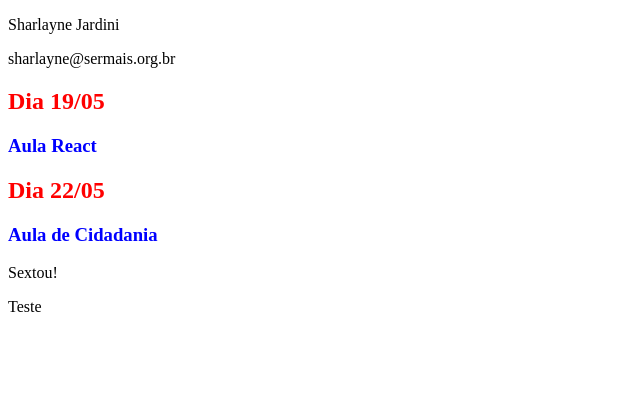
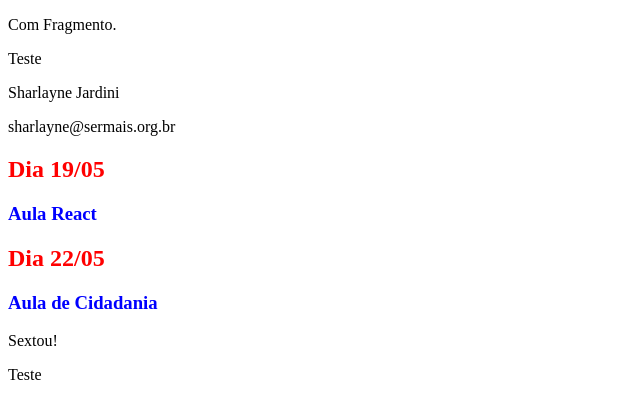
Before and after one commit to shajardini/ReactMGSP, a React (Create React App) app: page / in a window 1280 px wide. Shown: the top 418 px of the page, without its empty margins (0-640 px from the left). Built offline with nearby package versions, Linux system fonts and the light colour scheme.

Commit message:
atualização

```diff
--- a/src/App.jsx
+++ b/src/App.jsx
@@ -2,6 +2,7 @@ import React from "react";
 import Primeiro from "./components/primeiro";
 import ComParametro from "./components/comparametro";
 import DadosPessoais from "./components/dadospessoais";
+import Fragmento from "./components/fragmento";
 
 function App() {
 
@@ -10,6 +11,7 @@ function App() {
     return (
 
         <div>
+            <Fragmento/>
             <DadosPessoais/>
             <ComParametro titulo="Dia 19/05" subtitulo="Aula React"/>
             <ComParametro titulo="Dia 22/05" subtitulo="Aula de Cidadania"/>
--- /dev/null
+++ b/src/components/fragmento/index.jsx
@@ -0,0 +1,13 @@
+import React from 'react'
+
+function Fragmento() {
+    return (
+        <>
+            <p>Com Fragmento.</p>
+            <p>Teste</p>
+        </>
+
+    )
+}
+
+export default Fragmento
```
